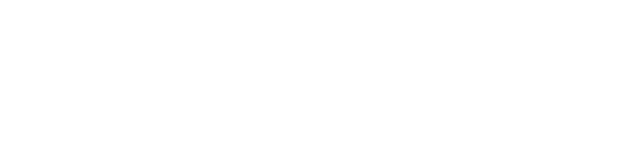
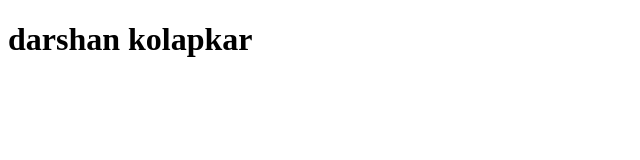
Before and after one commit to SAIDARSHAN3175/test, a plain HTML site: page index.html in a window 1280 px wide. Shown: the whole page, without its empty margins (0-640 px from the left). Drawn offline with Linux system fonts and the light colour scheme.

Commit message:
initial commit

```diff
--- a/index.html
+++ b/index.html
@@ -8,6 +8,7 @@
 </head>
 
 <body>
+    <h1>darshan kolapkar</h1>
 
 </body>
 
```
